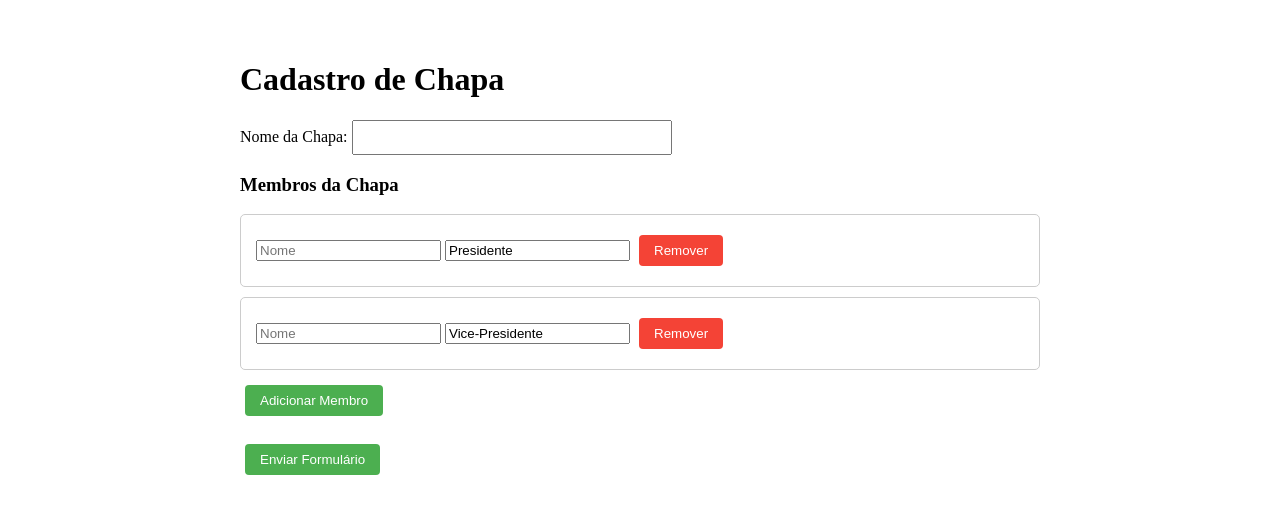
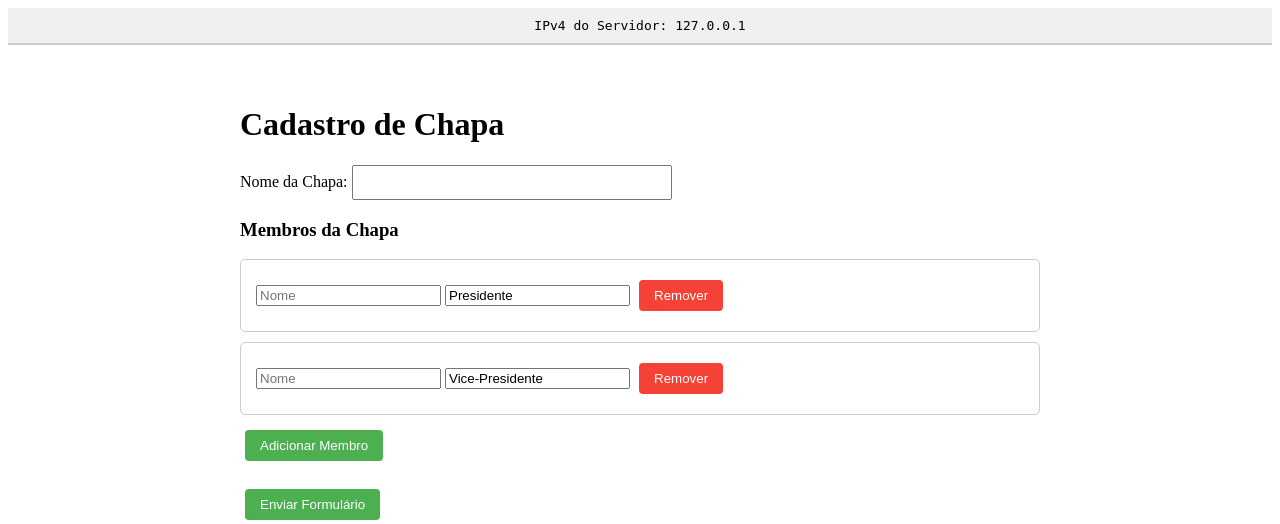
Before and after one commit to DouglasEd/Urna2025, a PHP site: page /Cadastro/index.php in a window 1280 px wide. Shown: the top 524 px of the page. Run offline with PHP 8.4, Linux system fonts and the light colour scheme.

Commit message:
Adicionado uma tela basica de cadastro das chapas

```diff
--- a/Cadastro/index.php
+++ b/Cadastro/index.php
@@ -1,5 +1,7 @@
 <?php
 require_once "../credentials.php";
+
+$ipv4 = $_SERVER['SERVER_ADDR'] ?? 'Não foi possível obter o IPv4';
 
 // Conecta ao banco de dados
 $conexao = new mysqli(DB_HOST, DB_USER, DB_PASSWORD, DB_NAME);
@@ -63,14 +65,12 @@ if ($_SERVER['REQUEST_METHOD'] === 'POST') {
 <head>
     <meta charset="UTF-8">
     <title>Cadastro de Chapa</title>
-    <style>
-        .container { max-width: 800px; margin: 20px auto; padding: 20px; }
-        .membro-block { border: 1px solid #ccc; padding: 15px; margin: 10px 0; border-radius: 5px; }
-        .btn { padding: 8px 15px; margin: 5px; cursor: pointer; background-color: #4CAF50; color: white; border: none; border-radius: 4px; }
-        .btn-remover { background-color: #f44336; }
-    </style>
+    <link rel="stylesheet" href="style.css">
 </head>
 <body>
+    <div class="ip-info">
+        IPv4 do Servidor: <?php echo htmlspecialchars($ipv4); ?>
+    </div>
     <div class="container">
         <h1>Cadastro de Chapa</h1>
         <form method="POST">
--- a/Cadastro/style.css
+++ b/Cadastro/style.css
@@ -0,0 +1,19 @@
+.container {
+    max-width: 800px; margin: 20px auto; padding: 20px;
+}
+.membro-block {
+    border: 1px solid #ccc; padding: 15px; margin: 10px 0; border-radius: 5px;
+}
+.btn {
+    padding: 8px 15px; margin: 5px; cursor: pointer; background-color: #4CAF50; color: white; border: none; border-radius: 4px;
+}
+.btn-remover {
+    background-color: #f44336;
+}
+.ip-info {
+    background-color: #f0f0f0;
+    padding: 10px;
+    text-align: center;
+    font-family: monospace;
+    border-bottom: 2px solid #ccc;
+}
```
